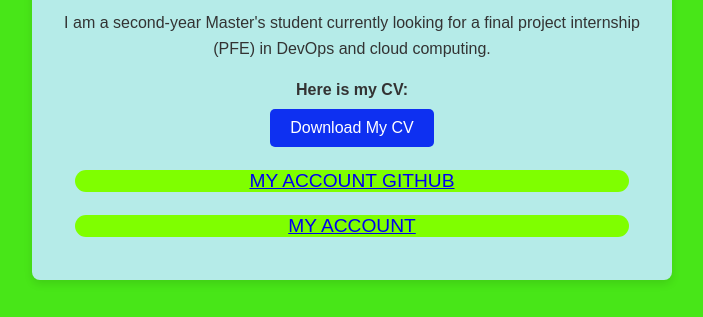
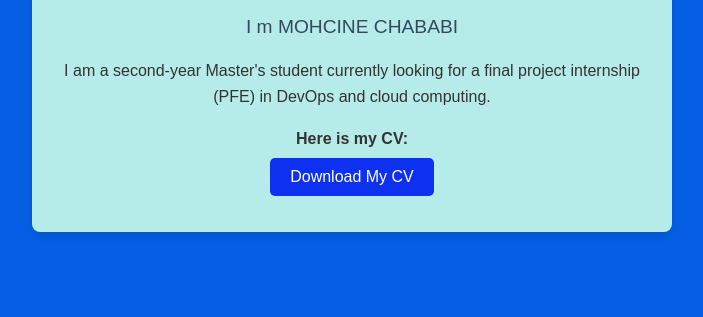
Before and after one commit to MohcineMc/projet, a plain HTML site: page index.html in a window 1280 px wide. Shown: the part 483-800 px from the top of the page, without its empty margins (288-991 px from the left). Drawn offline with Linux system fonts and the light colour scheme.

Commit message:
version final

```diff
--- a/index.html
+++ b/index.html
@@ -25,14 +25,7 @@
     <button class="download-btn" onclick="downloadCV()">Download My CV</button>
 
     <p>
-      <div class="divv">
-        <a href="https://github.com/MohcineMc/projet">MY ACCOUNT GITHUB</a>
 
-      </div>
-      <div class="divv">
-        <a href="https://www.linkedin.com/in/mohcine-chababi-7910b7235/">MY ACCOUNT </a>
-
-      </div>
 
 
     </p>
--- a/style.css
+++ b/style.css
@@ -2,7 +2,7 @@ body {
     font-family: Arial, sans-serif;
     margin: 0;
     padding: 0;
-    background-color: #48e618;
+    background-color: #055ee4;
     color: #333;
     display: flex;
     justify-content: center;
@@ -73,6 +73,7 @@ body {
 
   }
   .divv{
+    width: auto;
  border-radius: 20px;
  font-size: larger;
  font-weight: 300;
```
